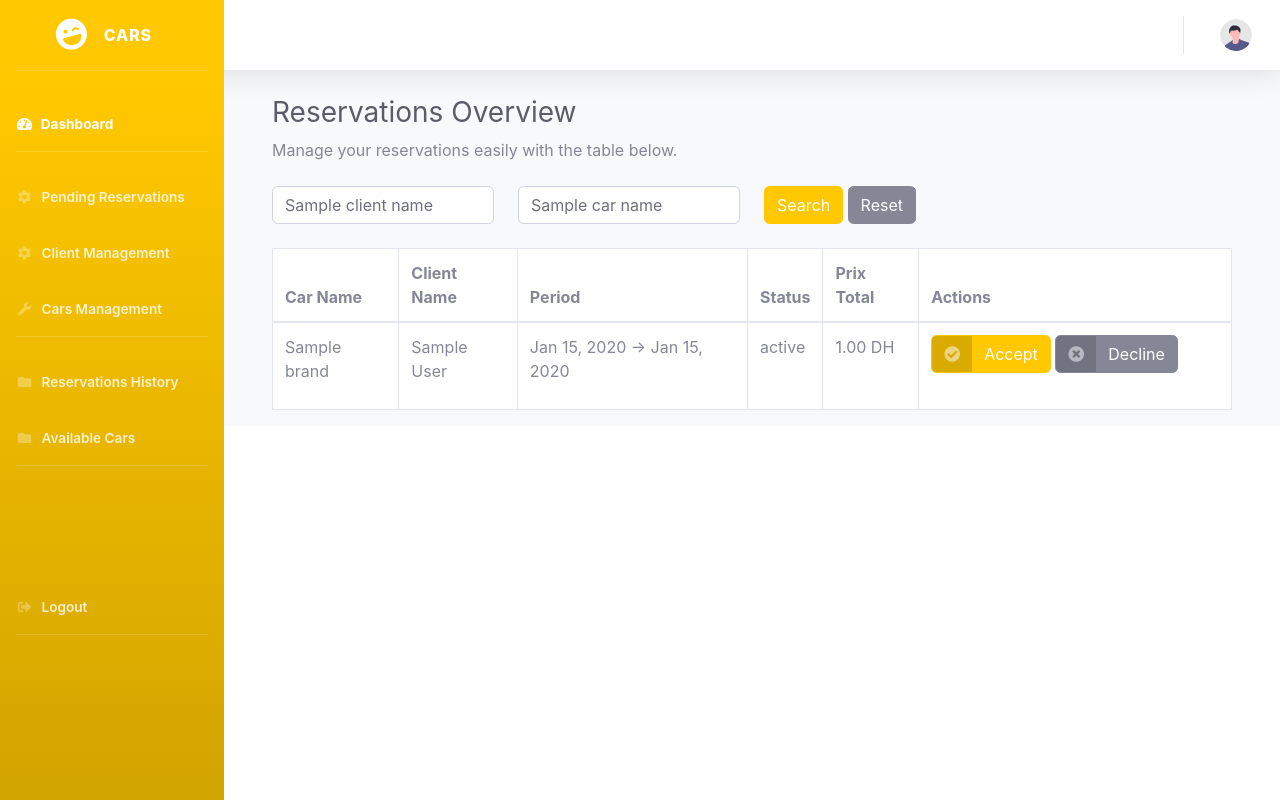
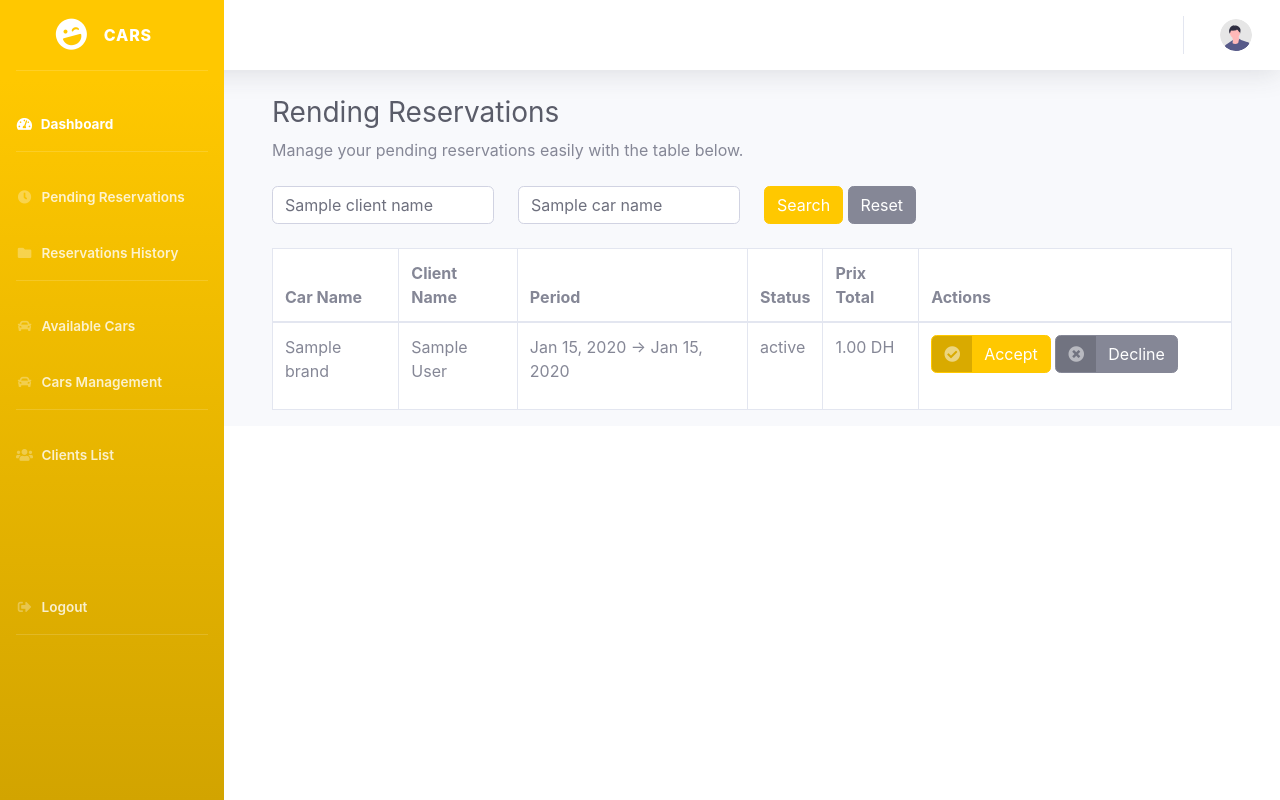
Before and after one commit to elmaroun/CarRental, a Django app: template CarRental/templates/CarRental/MnagaeReservation.html in a window 1280 px wide. Run offline with Django 5.2, Linux system fonts and the light colour scheme; a user stored in the database is signed in; tables that the repository leaves empty hold one stand-in row (values such as "Sample post"); the template is opened without the code that fills it: most values are stand-ins (such as "Sample title", 1, 10 or a date in 2020); some libraries are stand-ins or nearby versions.

Commit message:
Sidebar names

```diff
--- a/CarRental/templates/CarRental/MnagaeReservation.html
+++ b/CarRental/templates/CarRental/MnagaeReservation.html
@@ -98,8 +98,8 @@
                 <div class="container-fluid">
 
     <div class="container-fluid">
-        <h1 class="h3 mb-2 text-gray-800">Reservations Overview</h1>
-        <p class="mb-4">Manage your reservations easily with the table below.</p>
+        <h1 class="h3 mb-2 text-gray-800">Rending Reservations</h1>
+        <p class="mb-4">Manage your pending reservations easily with the table below.</p>
             <form method="get" class="row mb-4">
                 <div class="col-md-3">
                     <input type="text" name="client_name" id="clientSearch" class="form-control" placeholder="Search by Client Name" value="{{ client_name }}">
--- a/CarRental/templates/CarRental/carManagement.html
+++ b/CarRental/templates/CarRental/carManagement.html
@@ -104,8 +104,8 @@
  <div class="container-fluid">
 
     <!-- Page Heading -->
-    <h1 class="h3 mb-2 text-gray-800">Cars Overview</h1>
-    <p class="mb-4">Manage your reservations easily with the table below.</p>
+    <h1 class="h3 mb-2 text-gray-800">Available Cars</h1>
+    <p class="mb-4">Reserve your available cars easily with the table below.</p>
 
 
     <!-- DataTales Example -->
--- a/CarRental/templates/CarRental/cars.html
+++ b/CarRental/templates/CarRental/cars.html
@@ -97,8 +97,8 @@
 
  <!-- Begin Page Content -->
     <div class="container-fluid">
-        <h1 class="h3 mb-2 text-gray-800">Reservations Overview</h1>
-        <p class="mb-4">Manage your reservations easily with the table below.</p>
+        <h1 class="h3 mb-2 text-gray-800">Cars Management</h1>
+        <p class="mb-4">Manage your cars easily with the table below.</p>
         <form method="get" class="row mb-4 align-items-center">
             <div class="col-md-3">
                 <input type="text" name="car_name" id="carSearch" class="form-control"
--- a/CarRental/templates/sidebar.html
+++ b/CarRental/templates/sidebar.html
@@ -14,36 +14,36 @@
     <hr class="sidebar-divider">
     <li class="nav-item">
         <a class="nav-link" href="{% url 'manage_reservation' %}">
-            <i class="fas fa-fw fa-cog"></i>
+            <i class="fas fa-fw fa-clock"></i>
             <span style="font-weight:600;">Pending Reservations</span>
         </a>
     </li>
-    <li class="nav-item">
-        <a class="nav-link" href="{% url 'manage_client' %}">
-            <i class="fas fa-fw fa-cog"></i>
-            <span style="font-weight:600;">Client Management</span>
-        </a>
-    </li>
-    <li class="nav-item">
-        <a class="nav-link" href="{% url 'cars_management' %}">
-            <i class="fas fa-fw fa-wrench"></i>
-            <span style="font-weight:600;">Cars Management</span>
-        </a>
-    </li>
-    <hr class="sidebar-divider">
     <li class="nav-item">
         <a class="nav-link" href="{% url 'history' %}">
             <i class="fas fa-fw fa-folder"></i>
             <span style="font-weight:600;">Reservations History</span>
         </a>
     </li>
+    <hr class="sidebar-divider">
     <li class="nav-item">
-        <a class="nav-link" href="{% url 'available_cars' %}">
-            <i class="fas fa-fw fa-folder"></i>
+        <a class="nav-link" href="{% url 'cars_management' %}">
+            <i class="fas fa-fw fa-car"></i>
             <span style="font-weight:600;">Available Cars</span>
         </a>
     </li>
+    <li class="nav-item">
+        <a class="nav-link" href="{% url 'available_cars' %}">
+            <i class="fas fa-fw fa-car"></i>
+            <span style="font-weight:600;">Cars Management</span>
+        </a>
+    </li>
     <hr class="sidebar-divider">
+    <li class="nav-item">
+        <a class="nav-link" href="{% url 'manage_client' %}">
+            <i class="fas fa-fw fa-users"></i>
+            <span style="font-weight:600;">Clients List</span>
+        </a>
+    </li>
     <li class="nav-item mt-5 pt-5">
         <a class="nav-link" href="{% url 'logout' %}" data-toggle="modal" data-target="#logoutModal">
             <i class="fas fa-fw fa-sign-out-alt"></i>
```
